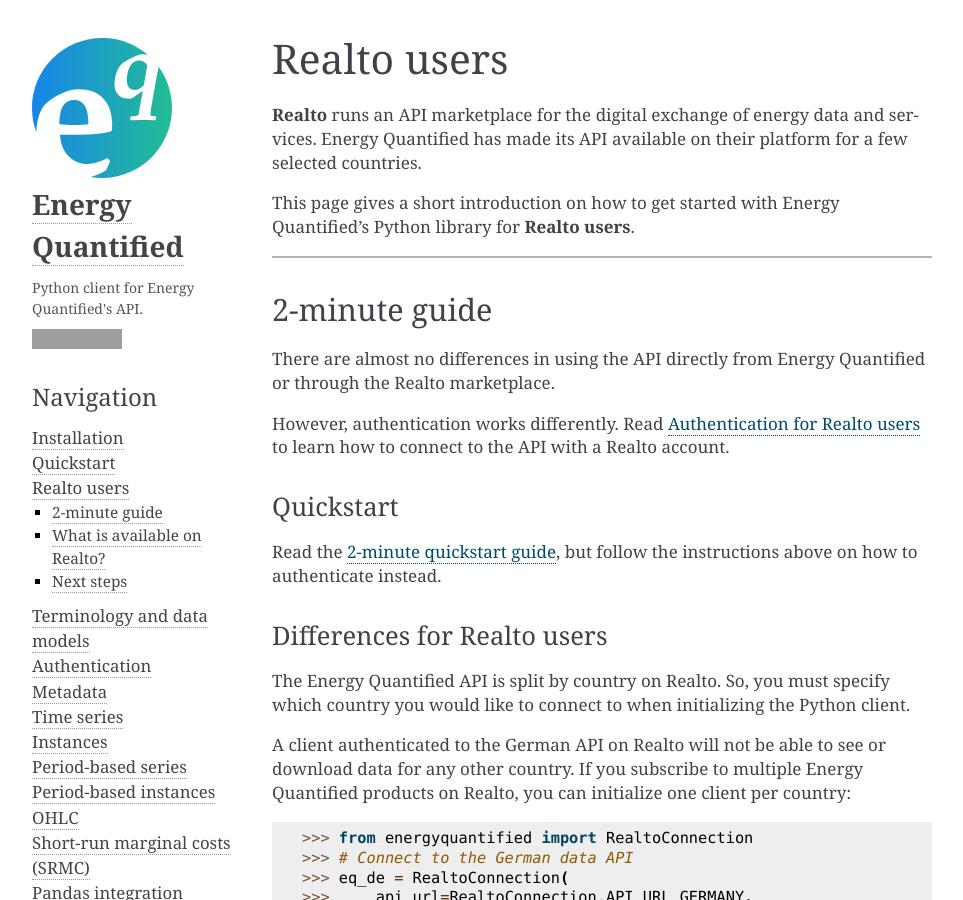
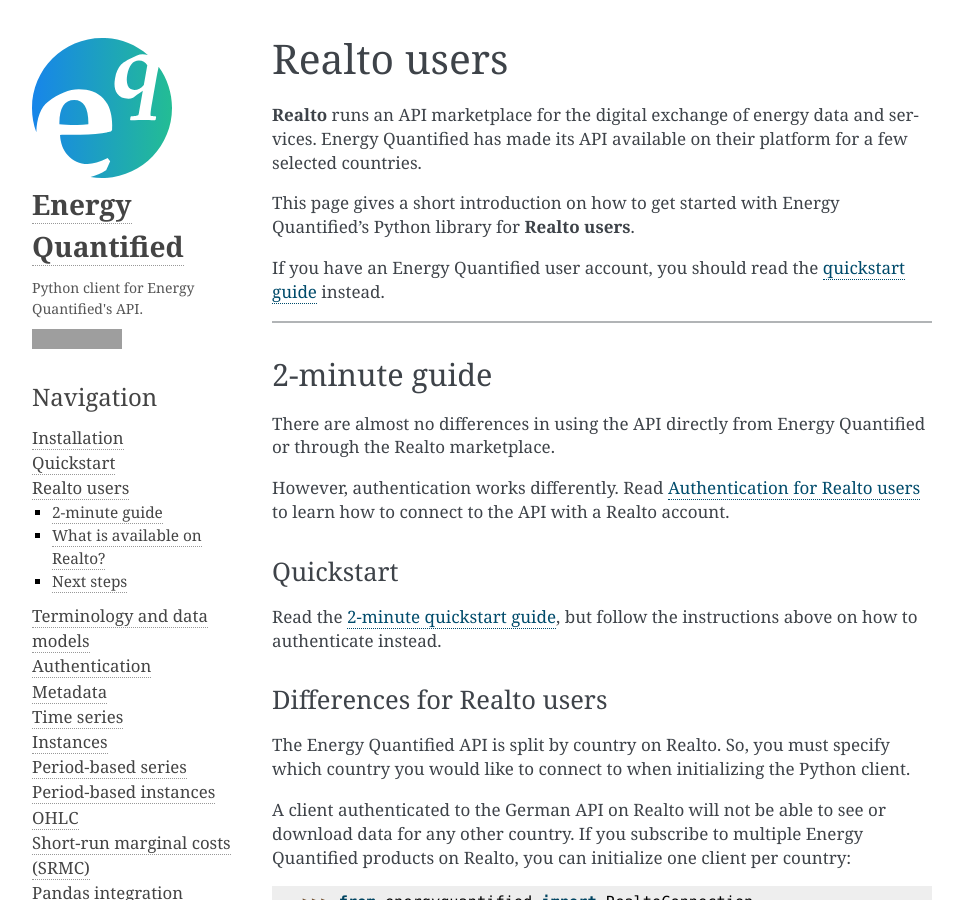
Before and after one commit to energyquantified/eq-python-client, a Sphinx documentation site: the page built from docs/intro/quickstart-realto.rst, in a window 1280 px wide and 900 px high. Shown: the whole window, without its empty margins (148-1111 px from the left). Built offline with Sphinx 7.4.7, drawn with Linux system fonts in a browser that asks for light colours; the version number could not be read and is left out; grey boxes are pictures that could not be loaded.

Commit message:
Clarification in Realto quickstart doc

```diff
--- a/docs/intro/quickstart-realto.rst
+++ b/docs/intro/quickstart-realto.rst
@@ -7,6 +7,9 @@
 
 This page gives a short introduction on how to get started with Energy
 Quantified's Python library for **Realto users**.
+
+If you have an Energy Quantified user account, you should read the
+:doc:`quickstart guide <quickstart>` instead.
 
 -----
 
```
